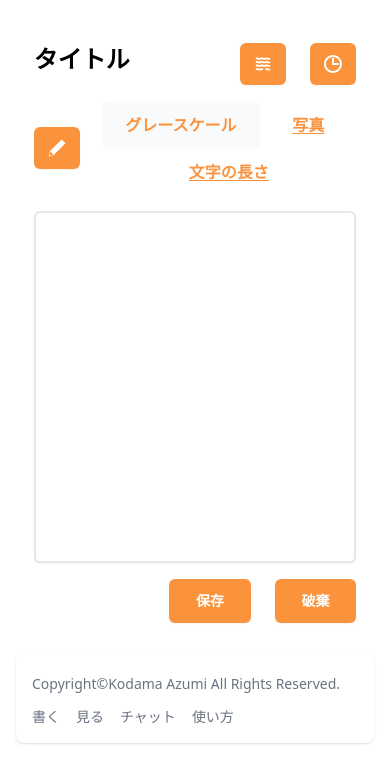
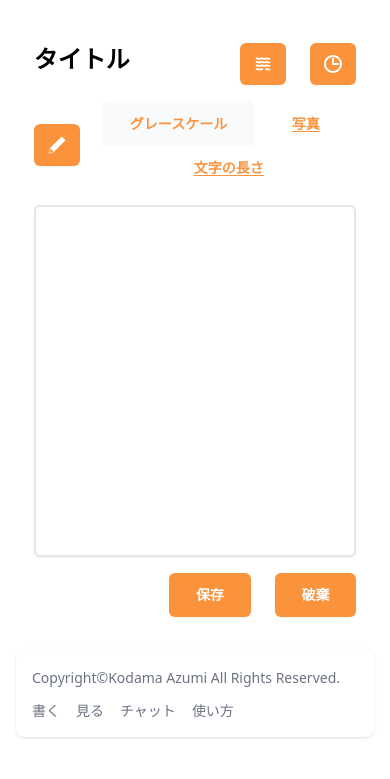
Before and after one commit to KodamaAzumi/input-web, a website built with Vite: page write/index.html in a window 390 px wide. Shown: the part 65-844 px from the top of the page. Built offline with nearby package versions, Linux system fonts and the light colour scheme.

Commit message:
ボタンの文字の大きさを変更

```diff
--- a/write/index.html
+++ b/write/index.html
@@ -214,7 +214,7 @@
         <ul class="mb-0 flex list-none flex-row flex-wrap">
           <li class="-mb-px mr-2 flex-auto text-center last:mr-0">
             <a
-              class="block text-base font-bold leading-normal text-orange-400 px-3.5 py-3 bg-gray-50 rounded-md"
+              class="block text-sm sm:text-base font-bold leading-normal text-orange-400 px-3.5 py-3 bg-gray-50 rounded-md"
               onclick="changeAtiveTab(event,'tab-grayscale')"
             >
               グレースケール
@@ -222,7 +222,7 @@
           </li>
           <li class="-mb-px mr-2 flex-auto text-center last:mr-0">
             <a
-              class="block text-base font-bold leading-normal text-orange-400 px-3.5 py-3 hover:bg-gray-50 rounded-md underline underline-offset-2"
+              class="block text-sm sm:text-base font-bold leading-normal text-orange-400 px-3.5 py-3 hover:bg-gray-50 rounded-md underline underline-offset-2"
               onclick="changeAtiveTab(event,'tab-image')"
             >
               写真
@@ -230,7 +230,7 @@
           </li>
           <li class="-mb-px mr-2 flex-auto text-center last:mr-0">
             <a
-              class="block text-base font-bold leading-normal text-orange-400 px-3.5 py-3 hover:bg-gray-50 rounded-md underline underline-offset-2"
+              class="block text-sm sm:text-base font-bold leading-normal text-orange-400 px-3.5 py-3 hover:bg-gray-50 rounded-md underline underline-offset-2"
               onclick="changeAtiveTab(event,'tab-scale'); textareaOff()"
             >
               文字の長さ
```
